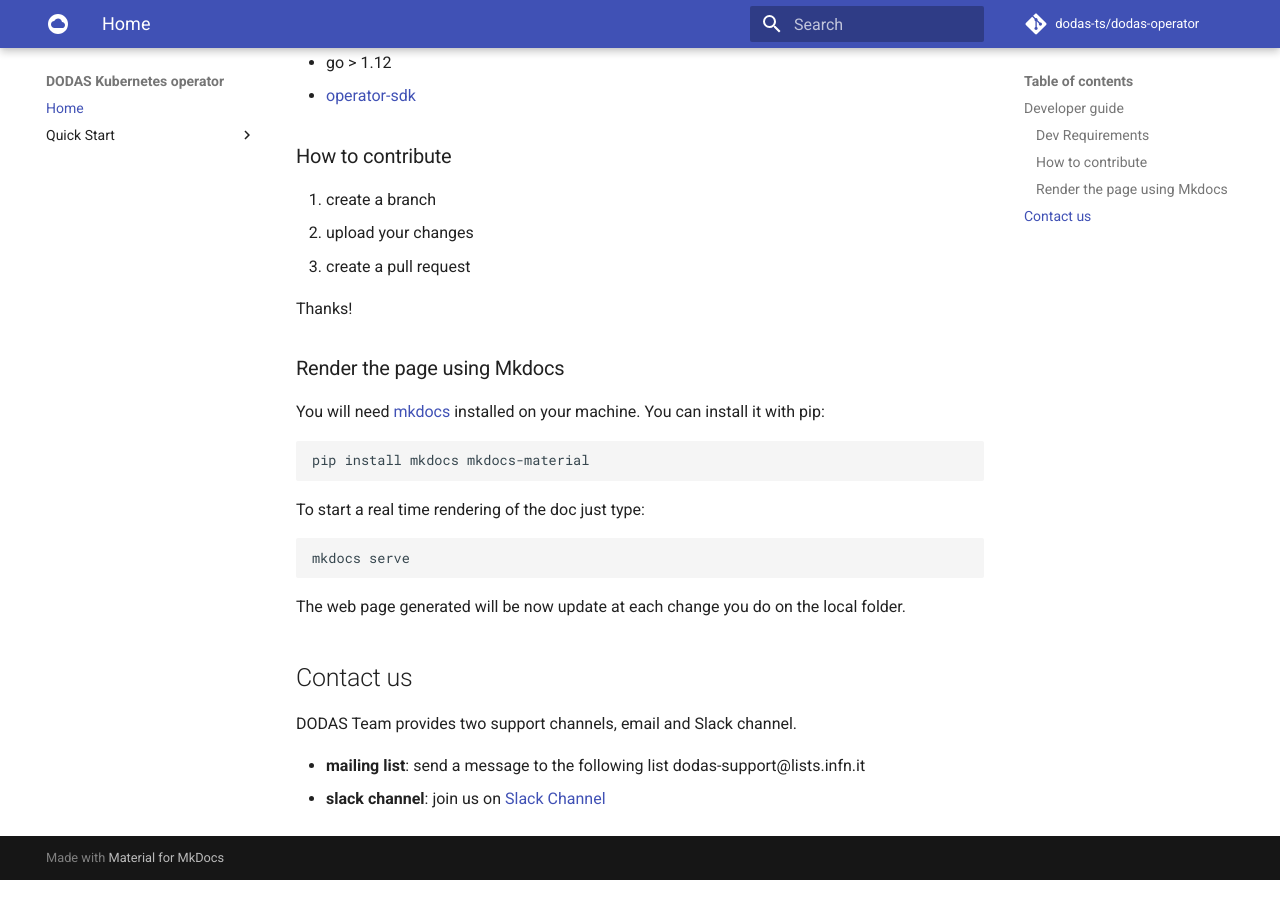
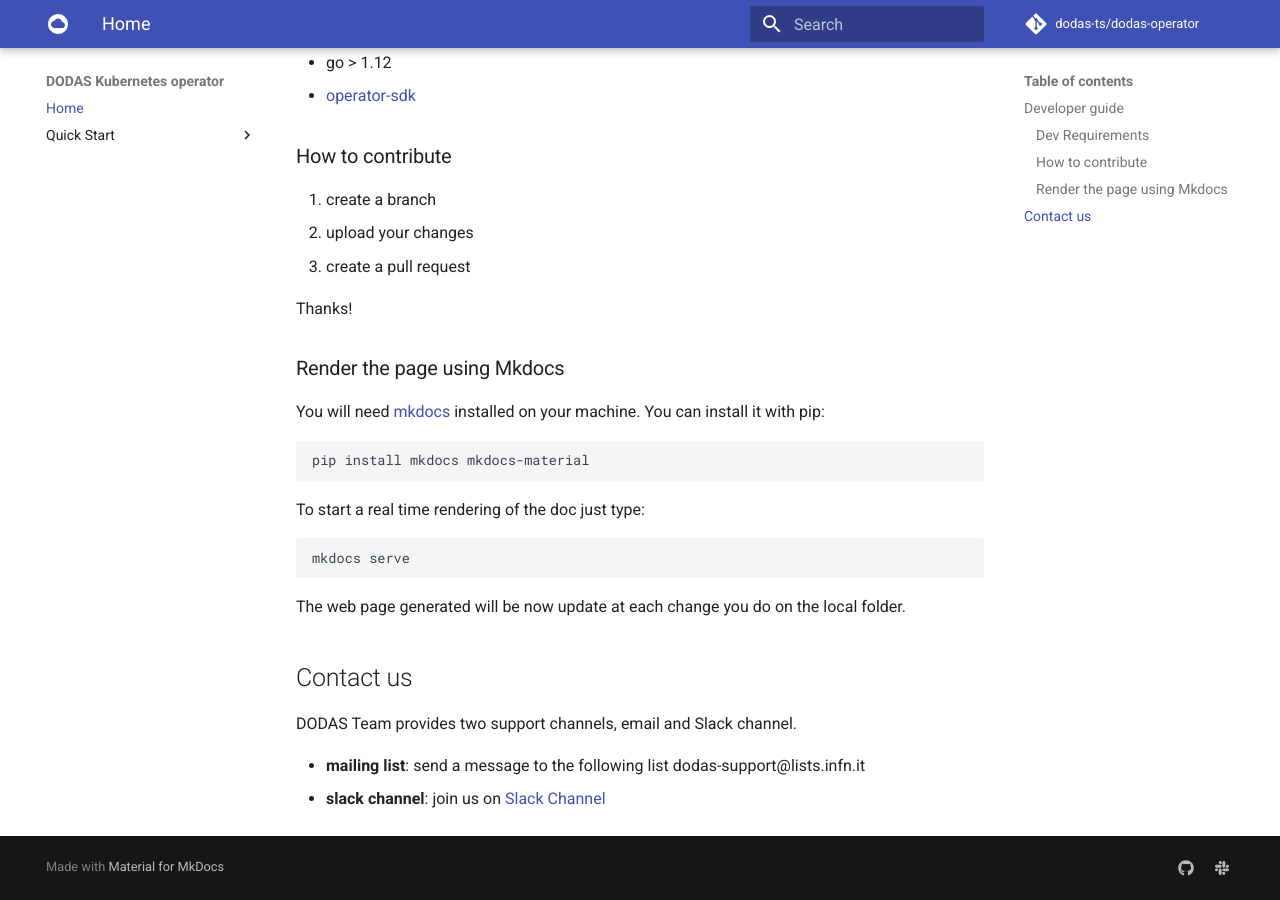
Before and after one commit to DODAS-TS/dodas-operator, an MkDocs documentation site: the page built from docs/README.md, in a window 1280 px wide and 900 px high, scrolled down 627 px. Built offline with MkDocs 1.6.1 and Material for MkDocs 9.7.7, drawn with Linux system fonts in a browser that asks for light colours; comment, search, counter and statistics services are not loaded; some of the changed lines change nothing that is shown.

```diff
--- a/mkdocs.yml
+++ b/mkdocs.yml
@@ -13,3 +13,13 @@
       - Community IM: "enablingFac/quick-start.md"
 repo_name: "dodas-ts/dodas-operator"
 repo_url: "https://github.com/DODAS-TS/dodas-operator"
+
+extra:
+  social:
+    - type: "github"
+      link: "https://github.com/DODAS-TS"
+    - type: "slack"
+      link: "https://dodas-infn.slack.com/archives/CAJ6VG71A"
+
+markdown_extensions:
+  - codehilite
```
